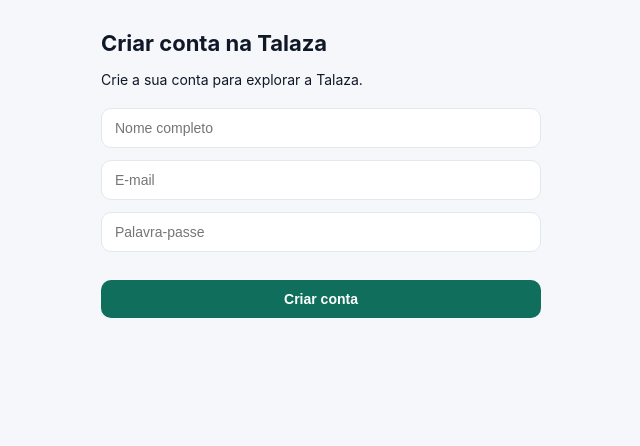
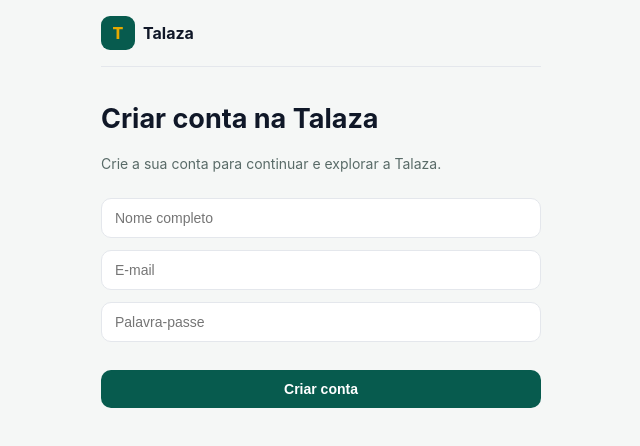
Before and after one commit to wendoflorinda-blip/talaza---app, a Next.js app: page /signup in a window 1280 px wide. Shown: the top 446 px of the page, without its empty margins (319-959 px from the left). Built offline with nearby package versions, Linux system fonts and the light colour scheme; no server answers.

Commit message:
Update signup.js

```diff
--- a/pages/signup.js
+++ b/pages/signup.js
@@ -1,9 +1,16 @@
+
       import { useState } from 'react';
 import { useRouter } from 'next/router';
 import { supabase } from '../lib/supabaseClient';
 
 export default function Signup() {
   const router = useRouter();
+
+  const {
+    country,
+    province,
+    next,
+  } = router.query;
 
   const [fullName, setFullName] = useState('');
   const [email, setEmail] = useState('');
@@ -19,7 +26,6 @@
     setLoading(true);
 
     try {
-      // 1. Criar a conta de autenticação
       const {
         data: authData,
         error: authError,
@@ -35,62 +41,123 @@
       }
 
       if (!authData.user) {
-        setError('Não foi possível criar a conta. Tente novamente.');
+        setError(
+          'Não foi possível criar a conta. Tente novamente.'
+        );
         setLoading(false);
         return;
       }
 
-      // 2. Criar o perfil do utilizador
       const { error: profileError } = await supabase
         .from('profiles')
         .insert({
           id: authData.user.id,
           name: fullName.trim(),
+          country_id: country || null,
+          province_id: province || null,
         });
 
       if (profileError) {
+        console.error(profileError);
+
         setError(
-          'A conta foi criada, mas não foi possível criar o seu perfil. Tente novamente.'
+          'A conta foi criada, mas não foi possível criar o seu perfil.'
         );
+
         setLoading(false);
         return;
       }
 
-      // 3. Ir para a escolha do país
-      router.push('/country');
-
+      if (next === 'explore') {
+        router.push({
+          pathname: '/explore',
+          query: {
+            country,
+            province,
+          },
+        });
+      } else {
+        router.push('/');
+      }
     } catch (err) {
       console.error(err);
-      setError('Ocorreu um erro. Tente novamente.');
+
+      setError(
+        'Ocorreu um erro. Tente novamente.'
+      );
+
       setLoading(false);
     }
   }
 
   return (
-    <div className="container" style={{ maxWidth: 480 }}>
-      <h1 style={{ fontSize: 22, marginTop: 30 }}>
+    <div
+      style={{
+        minHeight: '100vh',
+        background: '#F5F7F6',
+      }}
+    >
+      <div
+        className="container"
+        style={{
+          maxWidth: 480,
+          paddingBottom: 50,
+        }}
+      >
+        <nav className="topnav">
+          <div
+            style={{
+              display: 'flex',
+              alignItems: 'center',
+              gap: 8,
+            }}
+          >
+            <div
+              className="logo"
+              style={{
+                background: '#075B4E',
+                color: '#E6A900',
+              }}
+            >
+              T
+            </div>
+
+            <b>Talaza</b>
+          </div>
+        </nav>
+
+        <div
+          style={{
+            marginTop: 35,
+          }}
+        >
+          <h1 style={{ fontSize: 27 }}>
             Criar conta na Talaza
           </h1>
 
           <p
             style={{
               fontSize: 14,
-          color: 'var(--muted)',
-          marginTop: 8,
-          marginBottom: 20,
+              color: '#596B68',
+              lineHeight: 1.5,
             }}
           >
-        Crie a sua conta para explorar a Talaza.
+            Crie a sua conta para continuar e explorar
+            a Talaza.
           </p>
 
-      <form onSubmit={handleSignup}>
-
+          <form
+            onSubmit={handleSignup}
+            style={{ marginTop: 24 }}
+          >
             <input
               className="input"
               type="text"
               placeholder="Nome completo"
               value={fullName}
-          onChange={(e) => setFullName(e.target.value)}
+              onChange={(e) =>
+                setFullName(e.target.value)
+              }
               required
             />
 
@@ -99,7 +166,9 @@
               type="email"
               placeholder="E-mail"
               value={email}
-          onChange={(e) => setEmail(e.target.value)}
+              onChange={(e) =>
+                setEmail(e.target.value)
+              }
               required
             />
 
@@ -108,7 +177,9 @@
               type="password"
               placeholder="Palavra-passe"
               value={password}
-          onChange={(e) => setPassword(e.target.value)}
+              onChange={(e) =>
+                setPassword(e.target.value)
+              }
               required
               minLength={6}
             />
@@ -126,19 +197,26 @@
             )}
 
             <button
-          className="btn btn-brand"
+              className="btn"
               type="submit"
+              disabled={loading}
               style={{
                 width: '100%',
                 justifyContent: 'center',
                 marginTop: 16,
+                background: '#075B4E',
+                color: '#FFFFFF',
+                border: 'none',
+                fontWeight: 800,
               }}
-          disabled={loading}
             >
-          {loading ? 'A criar conta…' : 'Criar conta'}
+              {loading
+                ? 'A criar conta…'
+                : 'Criar conta'}
             </button>
-
           </form>
+        </div>
+      </div>
     </div>
   );
 }
```
Lines whose indentation alone changed are shown as unchanged.
